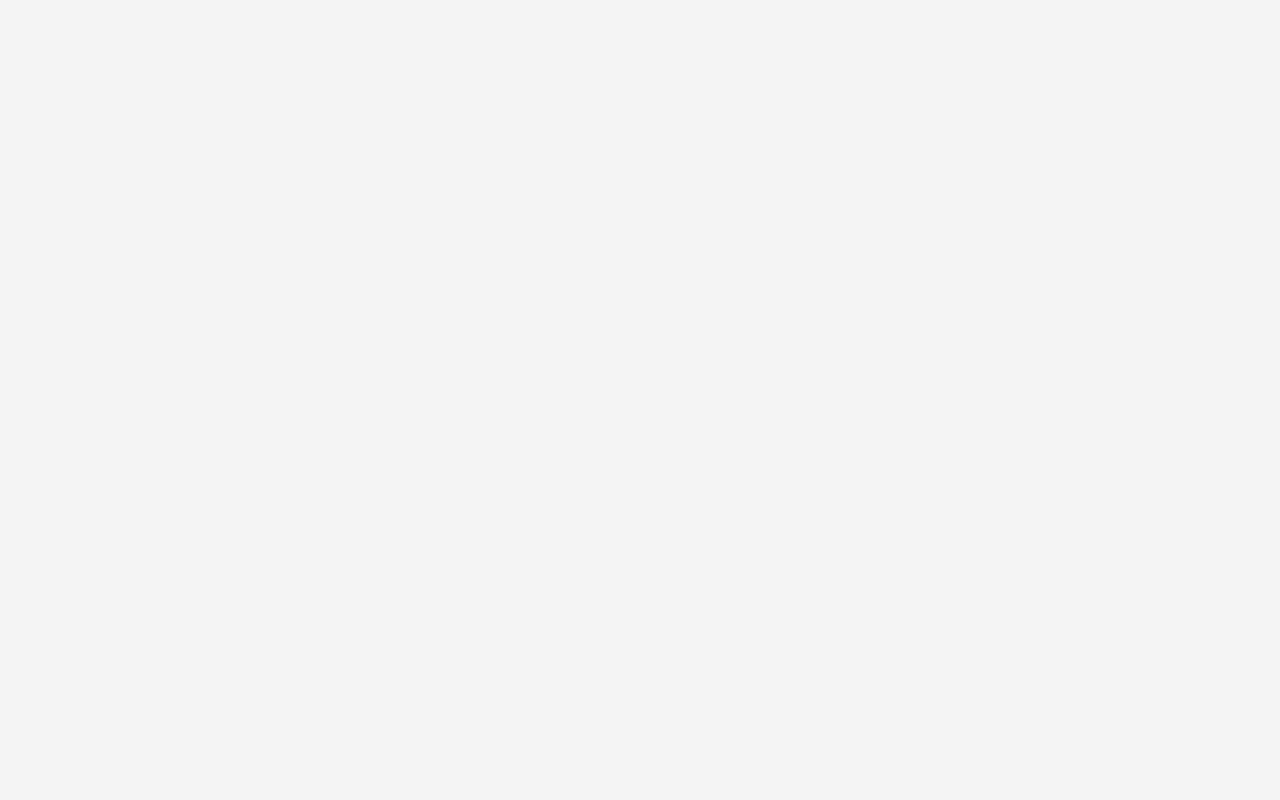
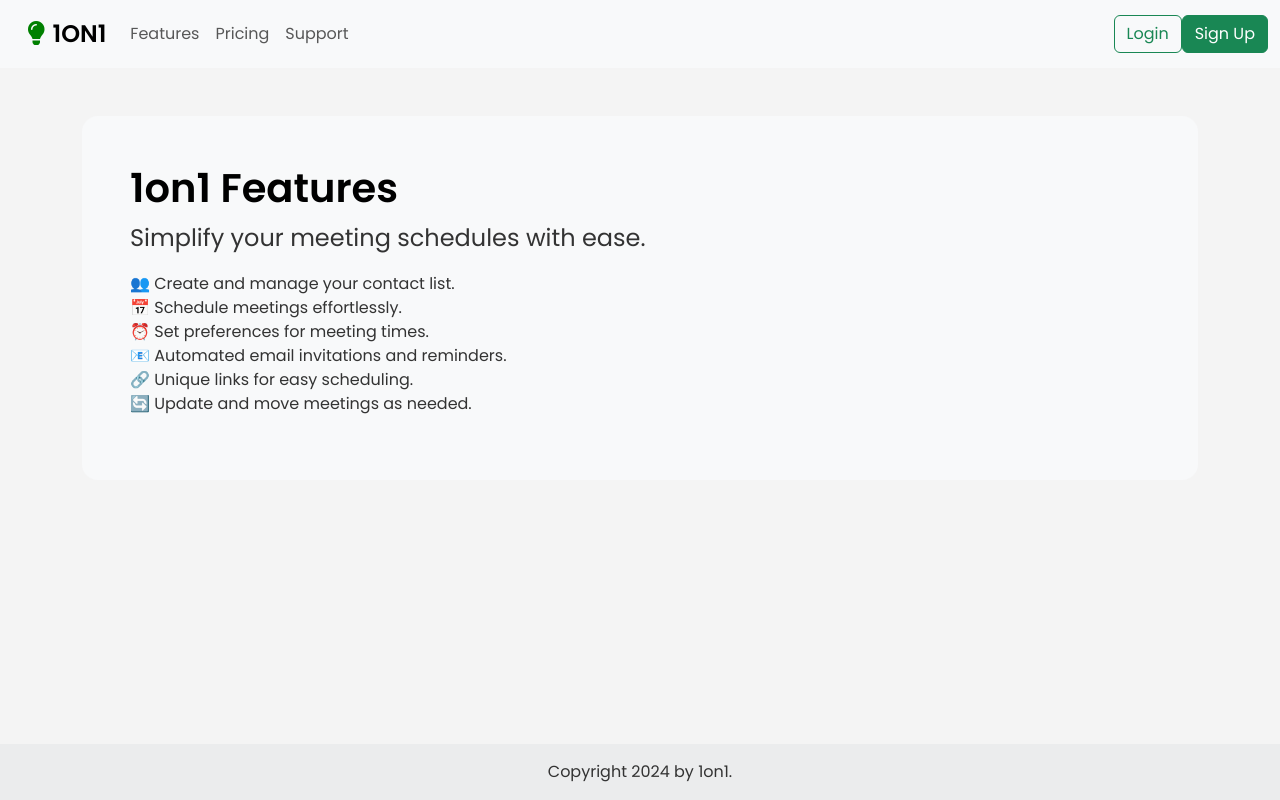
Before and after one commit to mckeenicholas/309-P3, a React (Vite) app in the folder 1on1/: page /features in a window 1280 px wide. Before the commit this address had no page. Built offline with nearby package versions, Linux system fonts and the light colour scheme.

Commit message:
Refactoring, added rest of static pages

```diff
--- a/1on1/src/App.tsx
+++ b/1on1/src/App.tsx
@@ -3,12 +3,22 @@ import { BrowserRouter, Routes, Route } from "react-router-dom";
 import Home from "./pages/Home";
 import Login from "./pages/Login";
 import Calendars from "./pages/Calendars";
+import Pricing from "./pages/Pricing";
+import Features from "./pages/Features";
+import Support from "./pages/Support";
+import Footer from "./components/Footer";
 
 const App = () => {
   return (
     <BrowserRouter>
       <Routes>
-        <Route index element={<Home />} />
+        <Route element={<Footer />}>
+          <Route index element={<Home />} />
+          <Route path="pricing/" element={<Pricing />} />
+          <Route path="features/" element={<Features />} />
+          <Route path="support/" element={<Support />} />
+        </Route>
+
         <Route path="accounts/">
           <Route path="login" element={<Login />} />
         </Route>
--- a/1on1/src/components/Footer.tsx
+++ b/1on1/src/components/Footer.tsx
@@ -1,13 +1,20 @@
-import "../styles/homepage.css"
+import { Outlet } from "react-router-dom";
+import "../styles/homepage.css";
 
 const Footer = () => {
-    return (
-        <footer className="bg-body-tertiary text-center text-lg-start">
-        <div className="text-center p-3" style={{ backgroundColor: "rgba(0, 0, 0, 0.05)" }}>
-            Copyright 2024 by 1on1.
+  return (
+    <>
+      <Outlet />
+      <footer className="bg-body-tertiary text-center text-lg-start fixed-bottom">
+        <div
+          className="text-center p-3"
+          style={{ backgroundColor: "rgba(0, 0, 0, 0.05)" }}
+        >
+          Copyright 2024 by 1on1.
         </div>
-    </footer>
-    );
-}
+      </footer>
+    </>
+  );
+};
 
 export default Footer;
--- a/1on1/src/components/NavBar.tsx
+++ b/1on1/src/components/NavBar.tsx
@@ -1,52 +1,76 @@
-import React from 'react';
-import { Link } from 'react-router-dom';
-import Collapse from 'react-bootstrap/Collapse';
+import React from "react";
+import { Link } from "react-router-dom";
+import Collapse from "react-bootstrap/Collapse";
 
-const NavBar = () => {
-
-    const links = [
-        {name: "Features", path: "/features"},
-        {name: "Pricing", path: "/pricing"},
-        {name: "Support", path: "/support"},
-    ]
-
+const NavBar = ({
+  menuItems = [
+    { name: "Features", path: "/features" },
+    { name: "Pricing", path: "/pricing" },
+    { name: "Support", path: "/support" },
+  ],
+  showLogin = true,
+}: {
+  menuItems?: { name: string; path: string }[];
+  showLogin?: boolean;
+}) => {
   const [showMenu, setShowMenu] = React.useState<boolean>(false);
-
 
   return (
     <nav className="navbar navbar-expand-lg navbar-light bg-light">
       <div className="container-fluid">
-              <Link to="/" className="text-decoration-none ms-0" style={{ color: "black" }}>
+        <Link
+          to="/"
+          className="text-decoration-none ms-0"
+          style={{ color: "black" }}
+        >
           <div className="sidebar-heading text-center py-2 primary-text fs-4 ms-3 me-3 fw-bold text-uppercase">
-              <i className="fas fa-sharp fa-solid fa-lightbulb me-2" style={{ color: 'green' }}></i>1on1
+            <i
+              className="fas fa-sharp fa-solid fa-lightbulb me-2"
+              style={{ color: "green" }}
+            ></i>
+            1on1
           </div>
         </Link>
-                <button className="navbar-toggler" type="button" onClick={( )=> setShowMenu(!showMenu)}
-                        aria-controls="navbarNav" aria-expanded="false" aria-label="Toggle navigation">
+        <button
+          className="navbar-toggler"
+          type="button"
+          onClick={() => setShowMenu(!showMenu)}
+          aria-controls="navbarNav"
+          aria-expanded="false"
+          aria-label="Toggle navigation"
+        >
           <span className="navbar-toggler-icon"></span>
         </button>
         <Collapse in={showMenu}>
           <div className="navbar-collapse" id="navbarNav">
             <ul className="navbar-nav">
-                        { links.map((item) => (
+              {menuItems.map((item) => (
                 <li className="nav-item" key={item.name}>
-                                <Link to={item.path} className='nav-link'>{item.name}</Link>
+                  <Link to={item.path} className="nav-link">
+                    {item.name}
+                  </Link>
                 </li>
-                        )) }
+              ))}
             </ul>
+            {showLogin && (
               <form className="d-flex ms-auto">
                 <Link to="/login">
-                          <button className="btn btn-outline-success" type="button">Login</button>
+                  <button className="btn btn-outline-success" type="button">
+                    Login
+                  </button>
                 </Link>
                 <Link to="/signup">
-                          <button className="btn btn-success" type="button">Sign Up</button>
+                  <button className="btn btn-success" type="button">
+                    Sign Up
+                  </button>
                 </Link>
               </form>
+            )}
           </div>
         </Collapse>
       </div>
     </nav>
   );
-}
+};
 
 export default NavBar;
--- a/1on1/src/main.tsx
+++ b/1on1/src/main.tsx
@@ -1,7 +1,7 @@
 import React from "react";
 import ReactDOM from "react-dom/client";
 import App from "./App.tsx";
-import 'bootstrap/dist/css/bootstrap.css';
+import "bootstrap/dist/css/bootstrap.css";
 
 ReactDOM.createRoot(document.getElementById("root")!).render(
   <React.StrictMode>
--- /dev/null
+++ b/1on1/src/pages/Features.tsx
@@ -0,0 +1,29 @@
+import Footer from "../components/Footer";
+import NavBar from "../components/NavBar";
+
+const Features = () => {
+  return (
+    <div className="flex-wrapper" style={{ height: "100%" }}>
+      <NavBar />
+      <div className="container my-5">
+        <div className="p-5 bg-body-tertiary rounded-4">
+          <h1 className="text-body-emphasis fw-bold">1on1 Features</h1>
+          <p className="col-md-8 fs-4">
+            Simplify your meeting schedules with ease.
+          </p>
+          <ul className="list-unstyled">
+            <li>👥 Create and manage your contact list.</li>
+            <li>📅 Schedule meetings effortlessly.</li>
+            <li>⏰ Set preferences for meeting times.</li>
+            <li>📧 Automated email invitations and reminders.</li>
+            <li>🔗 Unique links for easy scheduling.</li>
+            <li>🔄 Update and move meetings as needed.</li>
+          </ul>
+        </div>
+      </div>
+      <Footer />
+    </div>
+  );
+};
+
+export default Features;
--- /dev/null
+++ b/1on1/src/pages/Pricing.tsx
@@ -0,0 +1,42 @@
+import { Link } from "react-router-dom";
+import NavBar from "../components/NavBar";
+
+const Pricing = () => {
+  return (
+    <div className="flex-wrapper" style={{ height: "100%" }}>
+      <NavBar />
+      <div className="container py-5">
+        <div className="row justify-content-center">
+          <div className="col-md-8 text-center mb-4">
+            <p className="fs-5">
+              At 1on1, we currently only offer a free tier to all our users. We
+              believe in providing value and helping you manage your meetings
+              efficiently without no cost!
+            </p>
+          </div>
+          <div className="col-md-6">
+            <div className="card">
+              <div className="card-header">Free Plan</div>
+              <div className="card-body">
+                <h5 className="card-title">$0/month</h5>
+                <p className="card-text">
+                  Start scheduling with our comprehensive free plan:
+                </p>
+                <ul>
+                  <li>Unlimited 1:1 meetings</li>
+                  <li>Basic scheduling features</li>
+                  <li>Email support</li>
+                </ul>
+                <Link to="/signup" className="btn btn-outline-success">
+                  Sign Up for Free
+                </Link>
+              </div>
+            </div>
+          </div>
+        </div>
+      </div>
+    </div>
+  );
+};
+
+export default Pricing;
--- /dev/null
+++ b/1on1/src/pages/Support.tsx
@@ -0,0 +1,35 @@
+import { Link } from "react-router-dom";
+import NavBar from "../components/NavBar";
+
+const Support = () => {
+  return (
+    <div className="flex-wrapper" style={{ height: "100%" }}>
+      <NavBar />
+      <div className="container py-5">
+        <div className="row">
+          <div className="col-md-10 mx-auto text-center">
+            <h2 className="fw-bold">Contact Us</h2>
+            <p className="mb-4">
+              If you encounter any problems or just want to chat, don't hesitate
+              to reach out to us:
+            </p>
+            <div>
+              <p>
+                <strong>Email:</strong>{" "}
+                <Link to="mailto:support@oneonone.com">
+                  support@oneonone.com
+                </Link>
+              </p>
+              <p>
+                <strong>Call Us:</strong>{" "}
+                <Link to="tel:+16476722828">+1 647-672-2828</Link>
+              </p>
+            </div>
+          </div>
+        </div>
+      </div>
+    </div>
+  );
+};
+
+export default Support;
--- a/1on1/src/styles/dashboard.css
+++ b/1on1/src/styles/dashboard.css
@@ -29,7 +29,6 @@
 
 #wrapper {
   overflow-x: hidden;
-
 }
 
 #sidebar-wrapper {
@@ -124,7 +123,7 @@
   height: 35vh; /* This creates a space of the height of the viewport */
 }
 #spacer-2 {
-  height:0.5rem;
+  height: 0.5rem;
 }
 
 /* Time selection */
--- a/1on1/src/styles/homepage.css
+++ b/1on1/src/styles/homepage.css
@@ -1,6 +1,6 @@
 :root {
-    --primary-green: #4CAF50;
-    --dark-green: #388E3C;
+  --primary-green: #4caf50;
+  --dark-green: #388e3c;
   --light-grey: #f5f5f5;
 }
 
```
Also changed, not shown: 1on1/src/pages/Home.tsx (+11 -12 lines), 1on1/src/styles/app.css (+4 -4 lines). Lines whose indentation alone changed are shown as unchanged.
